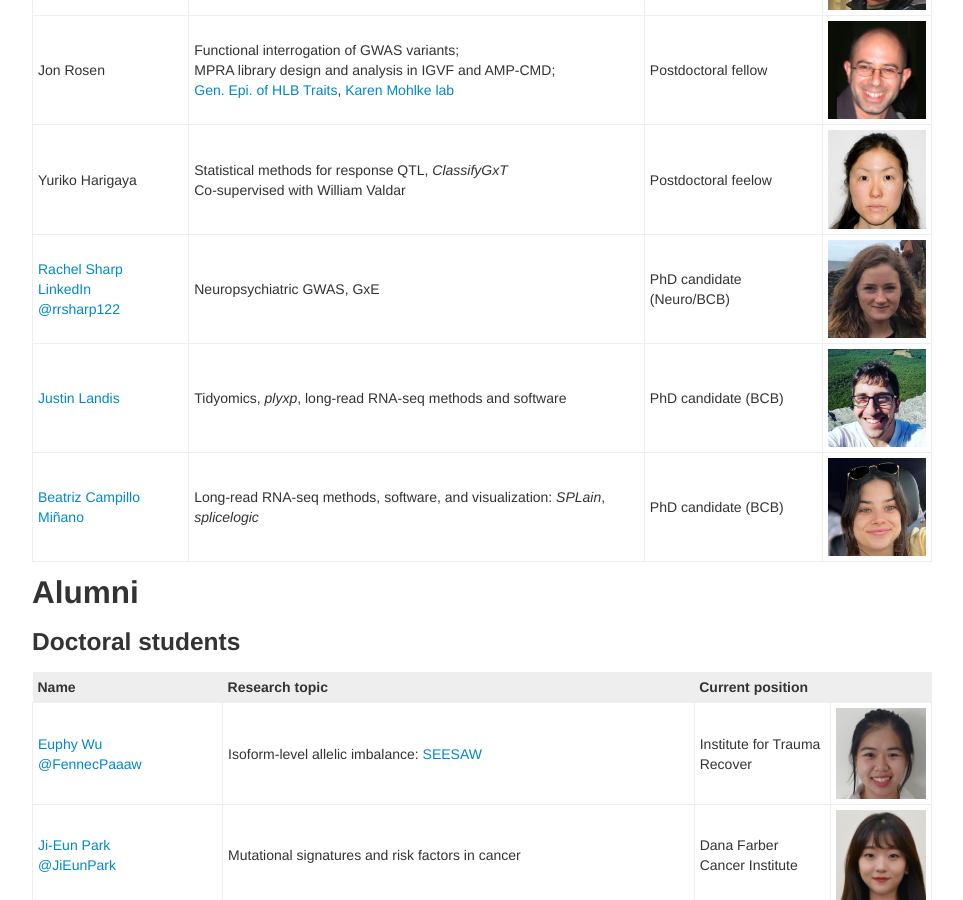
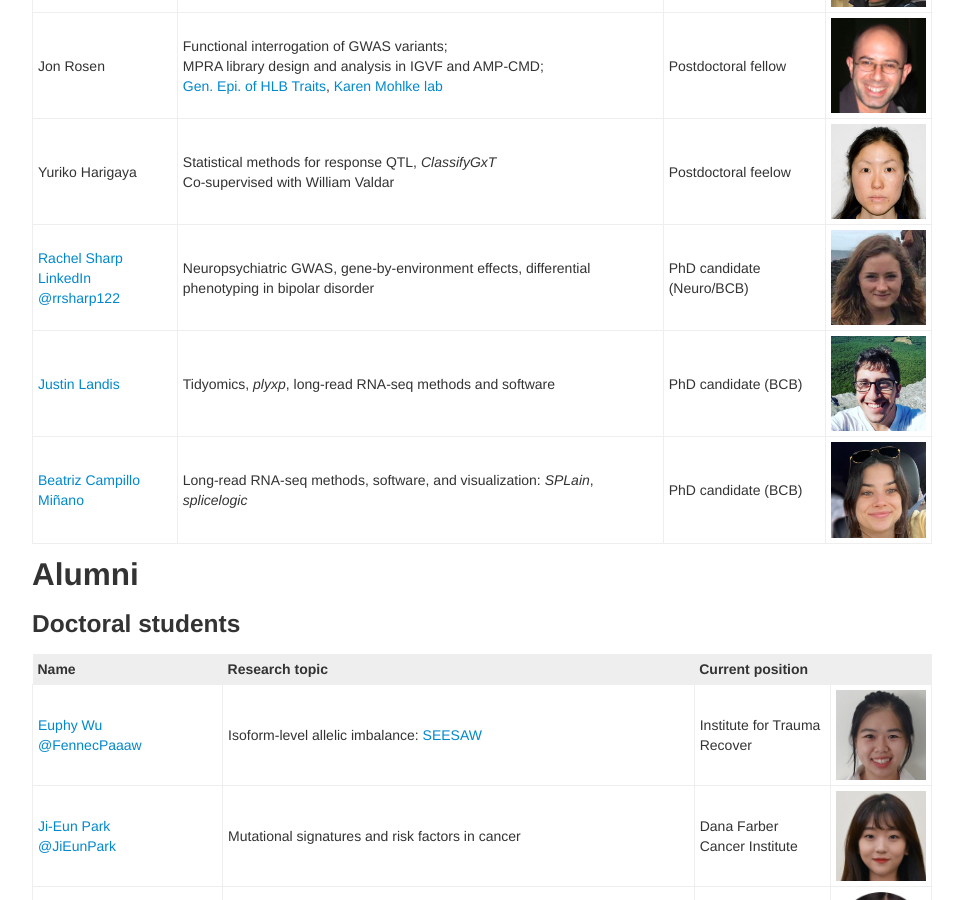
Before and after one commit to mikelove/mikelove.github.io, a Jekyll site: the page built from pages/lab.md, in a window 1280 px wide and 900 px high, scrolled down 488 px. Shown: the whole window, without its empty margins (158-1121 px from the left). Built offline with Jekyll 4.4.1, drawn with Linux system fonts in a browser that asks for light colours.

Commit message:
add details rachel

```diff
--- a/pages/lab.md
+++ b/pages/lab.md
@@ -45,7 +45,7 @@ For software support, please post to [Bioconductor support site](https://support
 | Michael Love | Statistical software for genomic data analysis; <br> Causal mechanisms for GWAS loci | PI | <img width="100" src="../assets/michaellove.jpg"> |
 | Jon Rosen | Functional interrogation of GWAS variants; <br> MPRA library design and analysis in IGVF and AMP-CMD; <br> [Gen. Epi. of HLB Traits](https://hlbgenepit32.web.unc.edu/), [Karen Mohlke lab](https://mohlke.web.unc.edu/)  | Postdoctoral fellow | <img width="100" src="../assets/jonrosen.jpg"> |
 | Yuriko Harigaya | Statistical methods for response QTL, *ClassifyGxT* <br> Co-supervised with William Valdar | Postdoctoral feelow | <img width="100" src="../assets/yurikoharigaya.jpg"> |
-| [Rachel Sharp](https://rrsharp122.github.io/) <br> [LinkedIn](https://www.linkedin.com/in/rachel-sharp-a07b69272) <br> [@rrsharp122](https://twitter.com/rrsharp122) | Neuropsychiatric GWAS, GxE | PhD candidate (Neuro/BCB) | <img width="100" src="../assets/rachelsharp.jpg"> |
+| [Rachel Sharp](https://rrsharp122.github.io/) <br> [LinkedIn](https://www.linkedin.com/in/rachel-sharp-a07b69272) <br> [@rrsharp122](https://twitter.com/rrsharp122) | Neuropsychiatric GWAS, gene-by-environment effects, differential phenotyping in bipolar disorder | PhD candidate (Neuro/BCB) | <img width="100" src="../assets/rachelsharp.jpg"> |
 | [Justin Landis](https://www.linkedin.com/in/justin-landis-64a586139) | Tidyomics, *plyxp*, long-read RNA-seq methods and software | PhD candidate (BCB) | <img width="100" src="../assets/justinlandis.jpg"> |
 | [Beatriz Campillo Miñano](https://www.linkedin.com/in/beatriz-campillo-mi%C3%B1ano-586bb486/) | Long-read RNA-seq methods, software, and visualization: *SPLain*, *splicelogic* | PhD candidate (BCB) | <img width="100" src="../assets/beatrizcampillominano.jpg"> |
 
```
